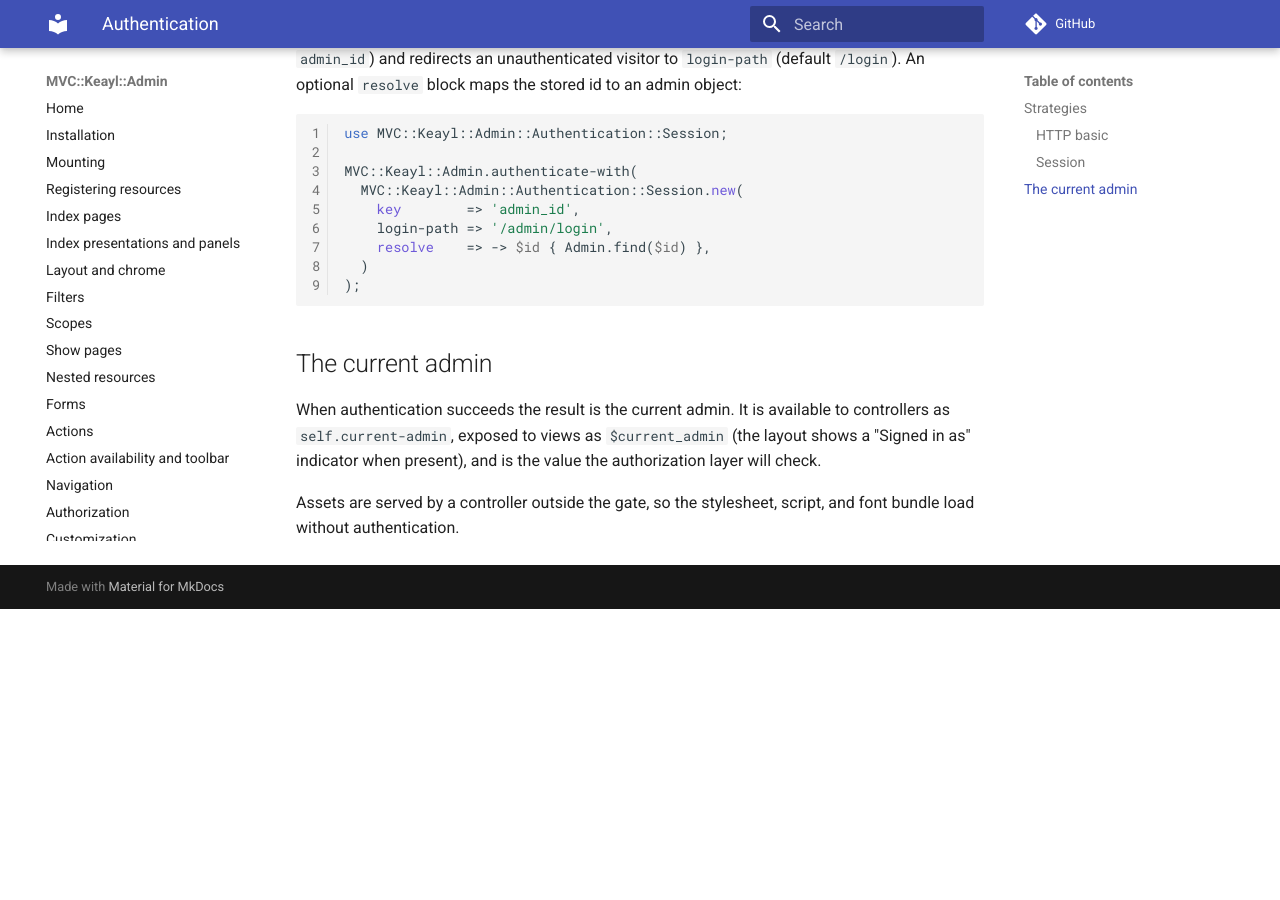
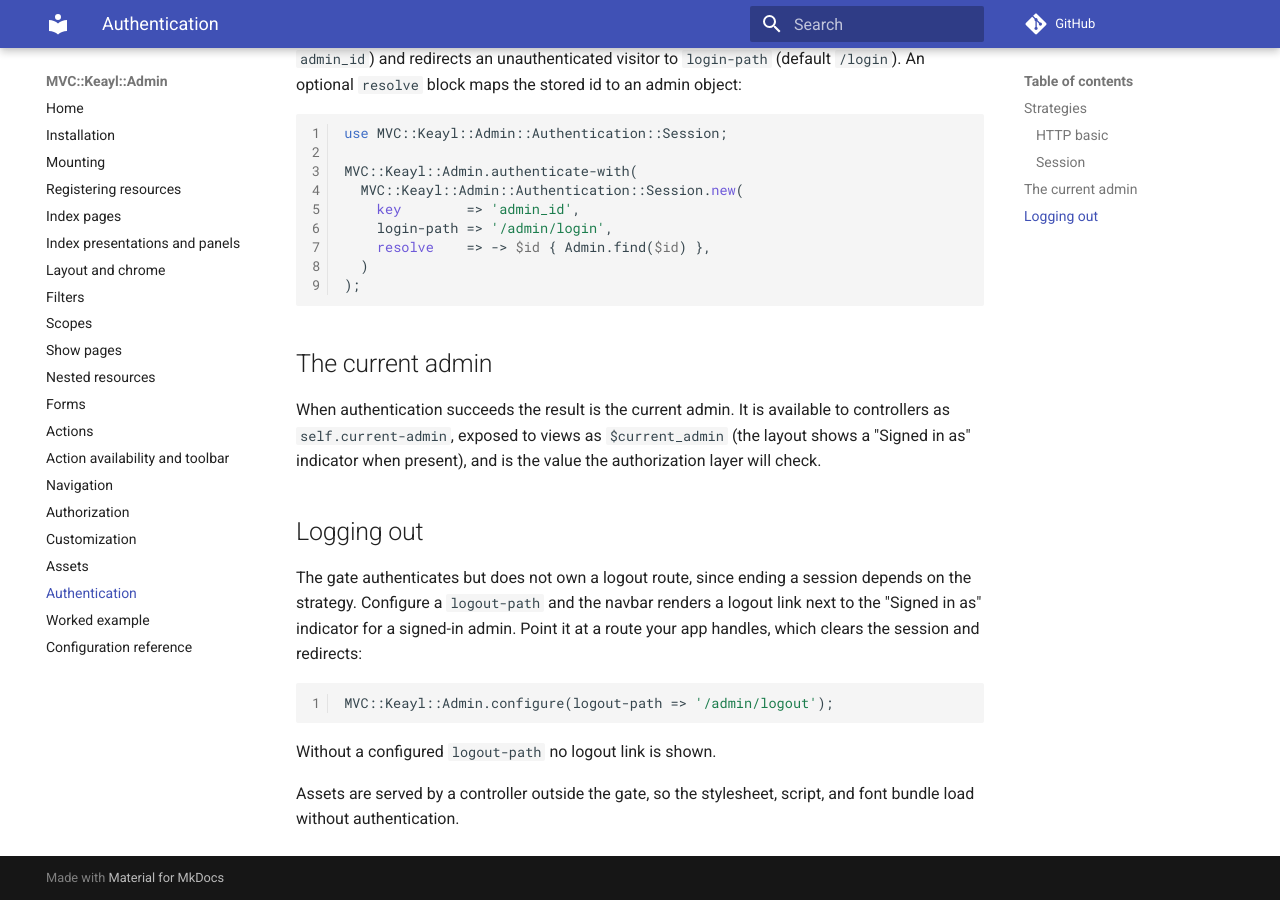
Before and after one commit to gdonald/MVC-Keayl-Admin, an MkDocs documentation site: the page built from docs-src/docs/authentication.md, in a window 1280 px wide and 900 px high, scrolled down 889 px. Built offline with MkDocs 1.6.1 and Material for MkDocs 9.7.7, drawn with Linux system fonts in a browser that asks for light colours; comment, search, counter and statistics services are not loaded; before the commit the page ends 1498 px from its top, so only the background shows below that.

Commit message:
Add logout

````diff
--- a/docs-src/docs/authentication.md
+++ b/docs-src/docs/authentication.md
@@ -57,5 +57,18 @@
 layout shows a "Signed in as" indicator when present), and is the value the
 authorization layer will check.
 
+## Logging out
+
+The gate authenticates but does not own a logout route, since ending a session
+depends on the strategy. Configure a `logout-path` and the navbar renders a
+logout link next to the "Signed in as" indicator for a signed-in admin. Point it
+at a route your app handles, which clears the session and redirects:
+
+```raku
+MVC::Keayl::Admin.configure(logout-path => '/admin/logout');
+```
+
+Without a configured `logout-path` no logout link is shown.
+
 Assets are served by a controller outside the gate, so the stylesheet, script,
 and font bundle load without authentication.
````
Also changed, not shown: docs-src/docs/layout.md (+5 -3 lines), docs-src/docs/mounting.md (+4 -2 lines), docs-src/docs/reference.md (+1 -1 lines), 10 other files.
